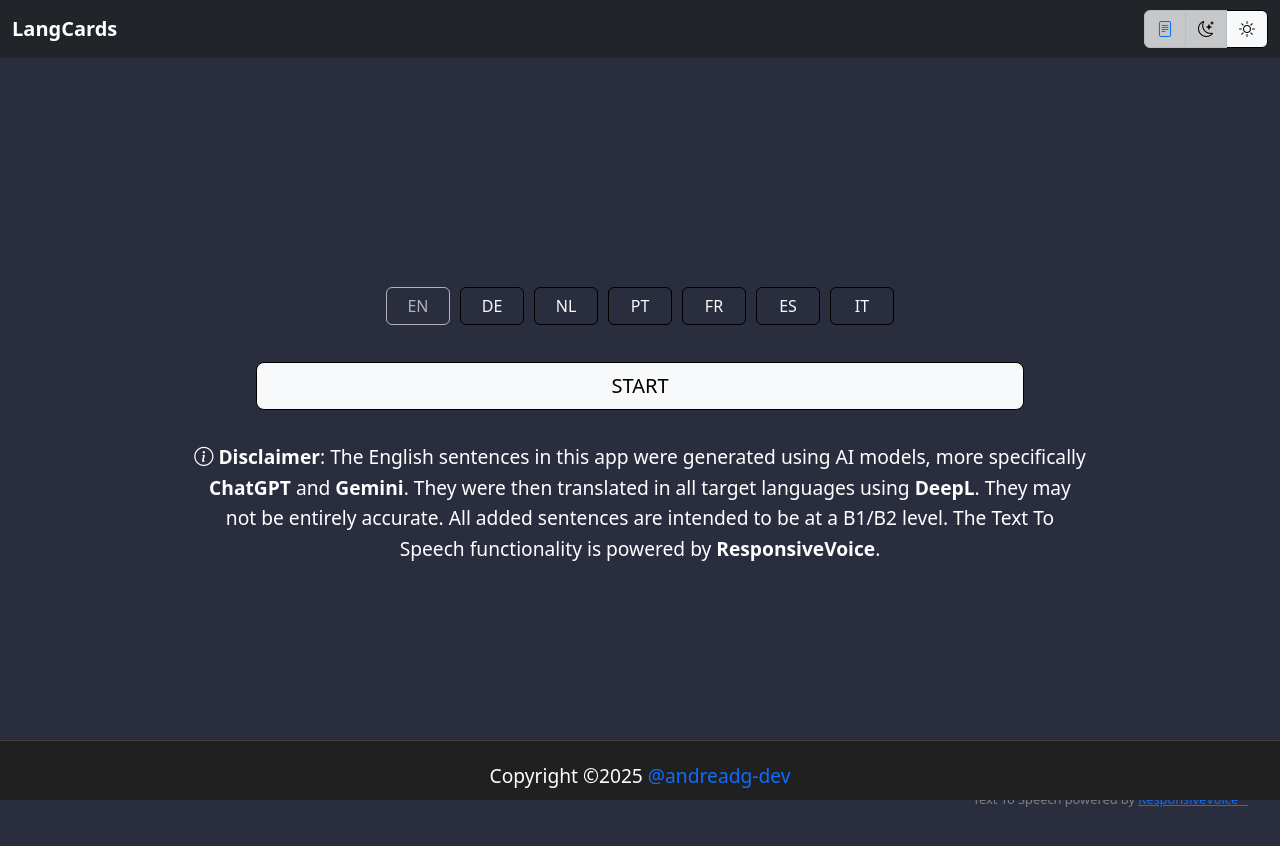
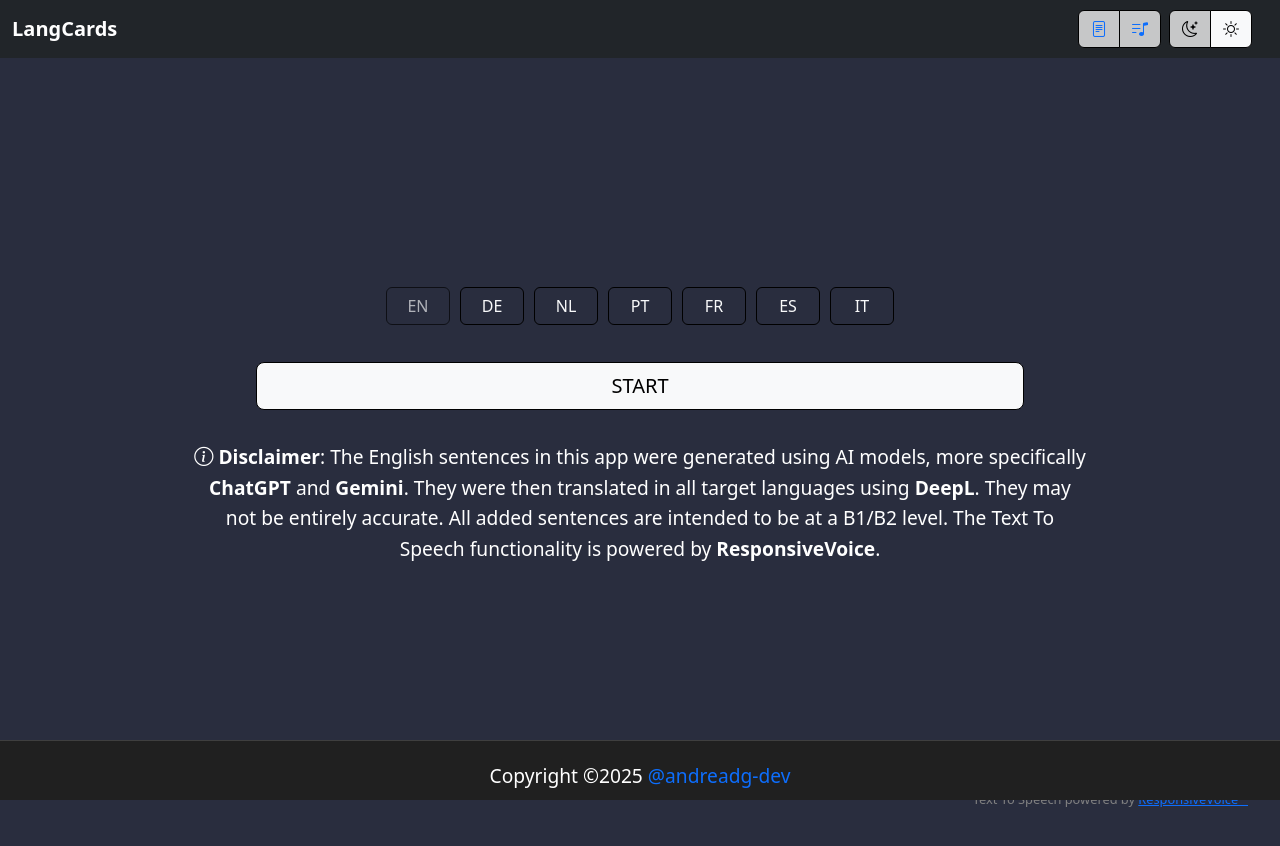
Before and after one commit to andreadg-dev/langCards, a plain HTML site: page index.html in a window 1280 px wide. Drawn offline with nearby package versions, Linux system fonts and the light colour scheme.

Commit message:
Add function to create notes and add link on home page

```diff
--- a/index.html
+++ b/index.html
@@ -65,13 +65,19 @@
         </button>
         <div class="collapse navbar-collapse" id="navbarSupportedContent">
           <ul class="navbar-nav me-auto mb-2 mb-lg-0"></ul>
-          <div class="d-flex">
-            <!-- <button class="btn btn-outline-light" type="submit">Toggle</button> -->
-
+          <div class="d-flex icons">
             <div class="btn-group btn-group-toggle" data-toggle="buttons">
               <label class="btn btn-light active">
                 <a href="sentences.html"><i class="bi bi-file-text"></i></a>
               </label>
+              <label class="btn btn-light active" id="darkmode">
+                <a href="notes.html"><i class="bi bi-music-note-list"></i></a>
+              </label>
+          </div>
+          <div class="d-flex icons">
+            <!-- <button class="btn btn-outline-light" type="submit">Toggle</button> -->
+
+            <div class="btn-group btn-group-toggle" data-toggle="buttons">
               <label class="btn btn-light active" id="darkmode">
                 <i class="bi bi-moon-stars"></i>
               </label>
--- a/index.js
+++ b/index.js
@@ -144,6 +144,34 @@ function newSentencesTables(sentences) {
     $("#sentencesTable").html(sentencesArray);
   } else {
     alert("The input for the sentences page is not an object!");
+  }
+}
+
+function newNotesTable(notes) {
+  if (notes && typeof notes === "object") {
+    let notesCards = [];
+    for (let index = 0; index < notes.length; index++) {
+      let newNoteCard = `<div class="card bg-dark text-white cardNote"><div class="card-header spaceBetween"><span><strong>Note N.${
+        notes[index].ID
+      }</strong></span><span class="btn btn-light disabled noteLang">${
+        notes[index].LANGUAGE
+      }</span></div>
+                       <div class="card-body">${notes[index].NOTE.replace(
+                         new RegExp("\n", "g"),
+                         "<br />"
+                       ).replace(
+                         new RegExp("#(.*?)#", "gs"),
+                         "<strong>$1</strong>"
+                       )}</div>
+                       <div class="card-footer text-muted spaceBetween"><span><strong>SOURCE: </strong>${
+                         notes[index].SOURCE
+                       }</span>
+                       <span class="keywords"><strong>KEY WORDS: </strong>${
+                         notes[index].KEYWORDS
+                       }</span></div></div>`;
+      notesCards.push(newNoteCard);
+    }
+    return notesCards;
   }
 }
 
@@ -294,6 +322,14 @@ window.onload = (event) => {
         $(this).toggle($(this).html().toLowerCase().includes(searchInput));
       });
     }
+
+    if ($(".cardNote").text()) {
+      $(".cardNote").filter(function () {
+        $(this).toggle(
+          $(this).find(".keywords").html().toLowerCase().includes(searchInput)
+        );
+      });
+    }
   });
 
   //Highlight sentences depending on search input
@@ -322,6 +358,8 @@ window.onload = (event) => {
   $("#brand").on("click", function () {
     clearCurrentProgress();
   });
+
+  $("#notesTable").append(newNotesTable(NOTES));
 };
 
 ////////////////////////////////
@@ -352,14 +390,16 @@ const NOTES = [
   {
     ID: 1,
     LANGUAGE: "FR",
-    NOTE: 'Les termes "déménager," "emménager," et "aménager" sont tous liés à des actions concernant des lieux de résidence ou des espaces, mais ils ont des significations distinctes :\n\nDéménager\nDéfinition : Déménager signifie quitter un logement pour s\'installer dans un autre. Cela implique de transporter ses affaires d\'un endroit à un autre.\nExemple : "Nous allons déménager de notre appartement actuel pour une maison plus grande."\n\nEmménager\nDéfinition : Emménager signifie s\'installer dans un nouveau logement. C\'est l\'action de prendre possession d\'un nouvel espace de vie.\nExemple : "Nous avons emménagé dans notre nouvelle maison la semaine dernière."\n\nAménager\nDéfinition : Aménager signifie organiser, arranger ou équiper un espace pour le rendre fonctionnel ou agréable à vivre. Cela peut inclure des travaux de rénovation, la décoration, ou l\'installation de meubles.\nExemple : "Nous avons aménagé le grenier pour en faire une chambre d\'amis."',
+    NOTE: 'Les termes "déménager," "emménager," et "aménager" sont tous liés à des actions concernant des lieux de résidence ou des espaces, mais ils ont des significations distinctes :\n\n#Déménager#\n#Définition :# Déménager signifie quitter un logement pour s\'installer dans un autre. Cela implique de transporter ses affaires d\'un endroit à un autre.\n#Exemple :#  "Nous allons déménager de notre appartement actuel pour une maison plus grande."\n\n#Emménager#\n#Définition :# Emménager signifie s\'installer dans un nouveau logement. C\'est l\'action de prendre possession d\'un nouvel espace de vie.\n#Exemple :# "Nous avons emménagé dans notre nouvelle maison la semaine dernière."\n\n#Aménager#\n#Définition :# Aménager signifie organiser, arranger ou équiper un espace pour le rendre fonctionnel ou agréable à vivre. Cela peut inclure des travaux de rénovation, la décoration, ou l\'installation de meubles.\n#Exemple :# "Nous avons aménagé le grenier pour en faire une chambre d\'amis."',
     SOURCE: "Mistral",
+    KEYWORDS: "déménager, emménager, aménager",
   },
   {
     ID: 2,
     LANGUAGE: "FR",
-    NOTE: 'Les termes "davantage" et "d\'avantage" sont souvent confondus, mais ils ont des significations et des usages distincts :\n\nDavantage\nDéfinition : "Davantage" est un adverbe qui signifie "plus" ou "en plus grande quantité." Il est utilisé pour indiquer une augmentation ou une quantité supplémentaire.\nExemples :\n"Je voudrais davantage de temps pour terminer ce projet."\n"Il a besoin de davantage d\'informations pour prendre une décision."\n"Elle aimerait davantage de soutien de la part de ses collègues."\n\nD\'avantage\nDéfinition : "D\'avantage" est une expression qui signifie "de bénéfice" ou "de profit." Elle est utilisée pour parler d\'un avantage ou d\'un bénéfice.\nExemples :\n"Cette nouvelle technologie n\'apporte pas d\'avantage par rapport à l\'ancienne."\n"Il n\'y a pas d\'avantage à changer de fournisseur pour le moment."\n"Cette solution présente plusieurs d\'avantages par rapport aux autres options."\n\nDifférence clé\n"Davantage" est utilisé pour indiquer une quantité supplémentaire ou une augmentation.\n"D\'avantage" est utilisé pour parler d\'un bénéfice ou d\'un avantage.',
+    NOTE: 'Les termes "davantage" et "d\'avantage" sont souvent confondus, mais ils ont des significations et des usages distincts :\n\n#Davantage#\n#Définition :# "Davantage" est un adverbe qui signifie "plus" ou "en plus grande quantité." Il est utilisé pour indiquer une augmentation ou une quantité supplémentaire.\n#Exemples :#\n"Je voudrais davantage de temps pour terminer ce projet."\n"Il a besoin de davantage d\'informations pour prendre une décision."\n"Elle aimerait davantage de soutien de la part de ses collègues."\n\n#D\'avantage#\n#Définition :# "D\'avantage" est une expression qui signifie "de bénéfice" ou "de profit." Elle est utilisée pour parler d\'un avantage ou d\'un bénéfice.\n#Exemples :#\n"Cette nouvelle technologie n\'apporte pas d\'avantage par rapport à l\'ancienne."\n"Il n\'y a pas d\'avantage à changer de fournisseur pour le moment."\n"Cette solution présente plusieurs d\'avantages par rapport aux autres options."\n\n#Différence clé#\n"Davantage" est utilisé pour indiquer une quantité supplémentaire ou une augmentation.\n"D\'avantage" est utilisé pour parler d\'un bénéfice ou d\'un avantage.',
     SOURCE: "Mistral",
+    KEYWORDS: "davantage, d'avantage",
   },
 ];
 
--- a/mystylesheet.css
+++ b/mystylesheet.css
@@ -79,12 +79,16 @@ body{
   align-content: center;
 }
 
+.icons{
+  margin: auto 0.5rem;
+}
+
 body main {
   margin: 2rem auto;
 }
 
 body .btn{
-  border: solid 1px black
+  border: solid 1px black!important;
 }
 
 p{
@@ -240,3 +244,13 @@ p > span{
   opacity: 0.7;
   color: black;
 }
+
+
+#notesMain{
+  margin: 2rem;
+}
+
+.spaceBetween{
+  display: flex;
+  justify-content: space-between;
+}
```
Also changed, not shown: notes.html (+1 -1 lines), notes.json (+6 -4 lines), 1 other file.
